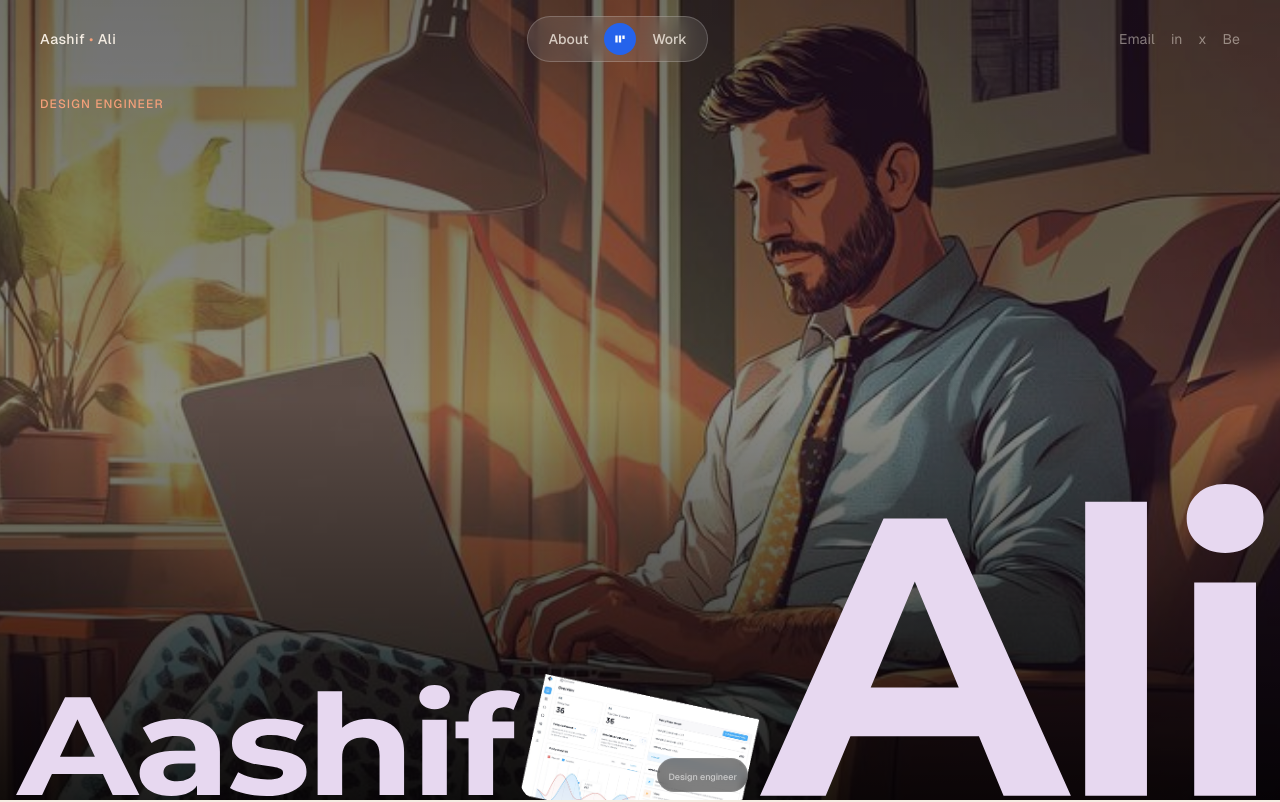
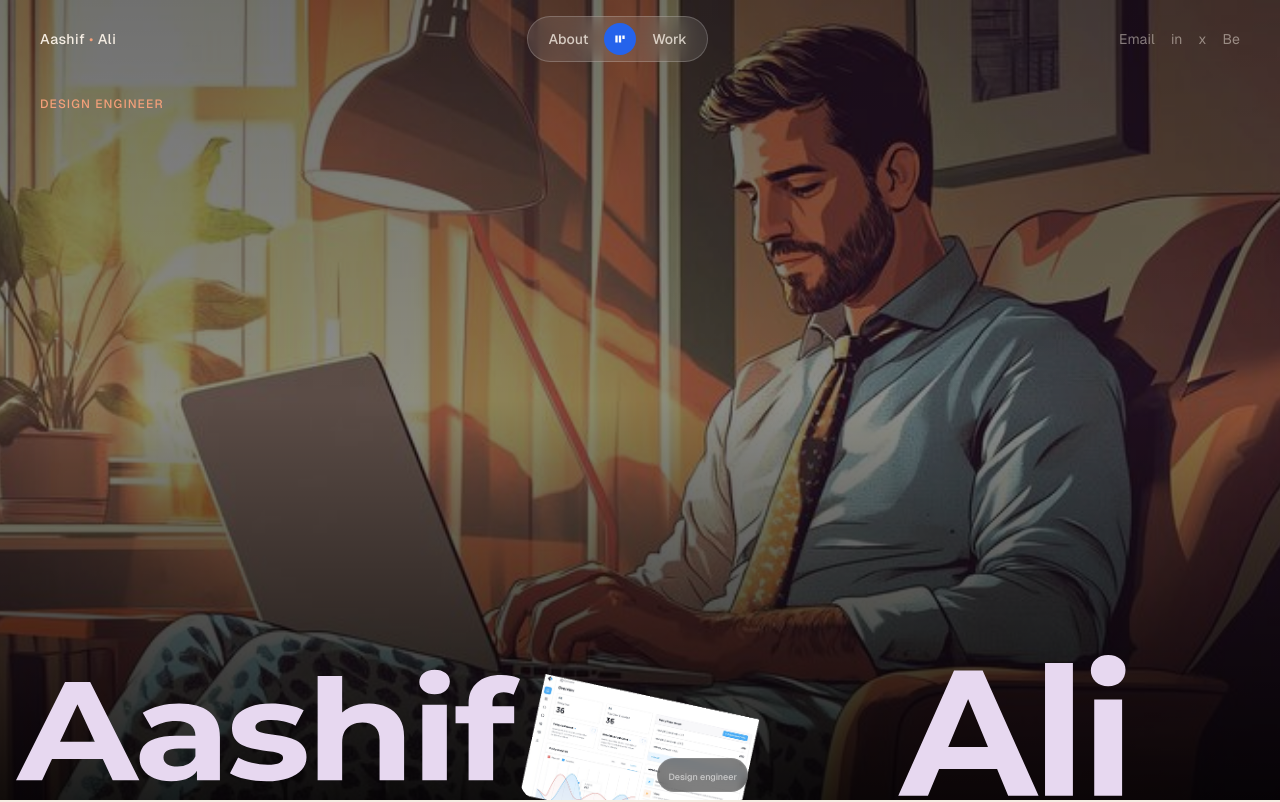
Before and after one commit to aashifuxdev/new-portfolio, a Next.js app: page / in a window 1280 px wide. Shown: the top 802 px of the page. Built offline with nearby package versions, Linux system fonts and the light colour scheme.

Commit message:
Hero: fixed SVG height, only width stretches with cursor
height: clamp(60px, 11vw, 150px) fixed on both SVGs
width: 100% fills flex container — letters widen/narrow, never taller

https://claude.ai/code/session_01J8wwFX5hxUyVrX7pJNkVwm

```diff
--- a/components/Hero.tsx
+++ b/components/Hero.tsx
@@ -55,7 +55,7 @@ export default function Hero() {
       {/* Bottom row — names scale with flex, image is fixed */}
       <div className="absolute bottom-0 left-0 right-0 z-20 flex items-end">
 
-        {/* AASHIF — scales up/down, always fully visible */}
+        {/* AASHIF — width stretches, height fixed */}
         <motion.div
           className="flex items-end pb-1 pl-2 md:pl-4"
           style={{ flex: aashifFlex, minWidth: 0 }}
@@ -64,8 +64,8 @@ export default function Hero() {
             src="/aashif.svg"
             alt="AASHIF"
             draggable={false}
-            className="block select-none w-full h-auto"
-            style={{ minWidth: 60 }}
+            className="block select-none"
+            style={{ width: "100%", height: "clamp(60px, 11vw, 150px)" }}
           />
         </motion.div>
 
@@ -85,7 +85,7 @@ export default function Hero() {
           </div>
         </div>
 
-        {/* ALI — scales up/down, always fully visible */}
+        {/* ALI — width stretches, height fixed */}
         <motion.div
           className="flex items-end justify-end pb-1 pr-2 md:pr-4"
           style={{ flex: aliFlex, minWidth: 0 }}
@@ -94,8 +94,8 @@ export default function Hero() {
             src="/ali.svg"
             alt="ALI"
             draggable={false}
-            className="block select-none w-full h-auto"
-            style={{ minWidth: 40 }}
+            className="block select-none"
+            style={{ width: "100%", height: "clamp(60px, 11vw, 150px)" }}
           />
         </motion.div>
 
```
